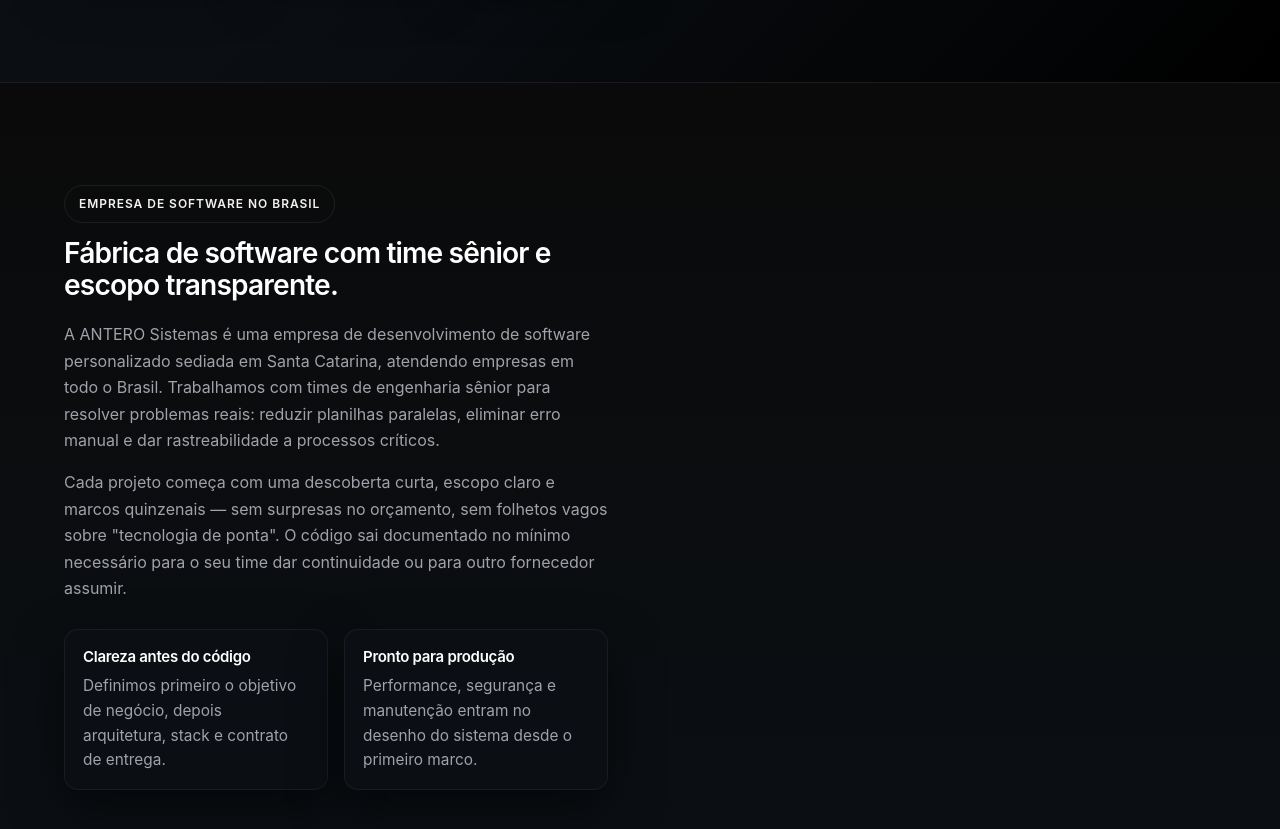
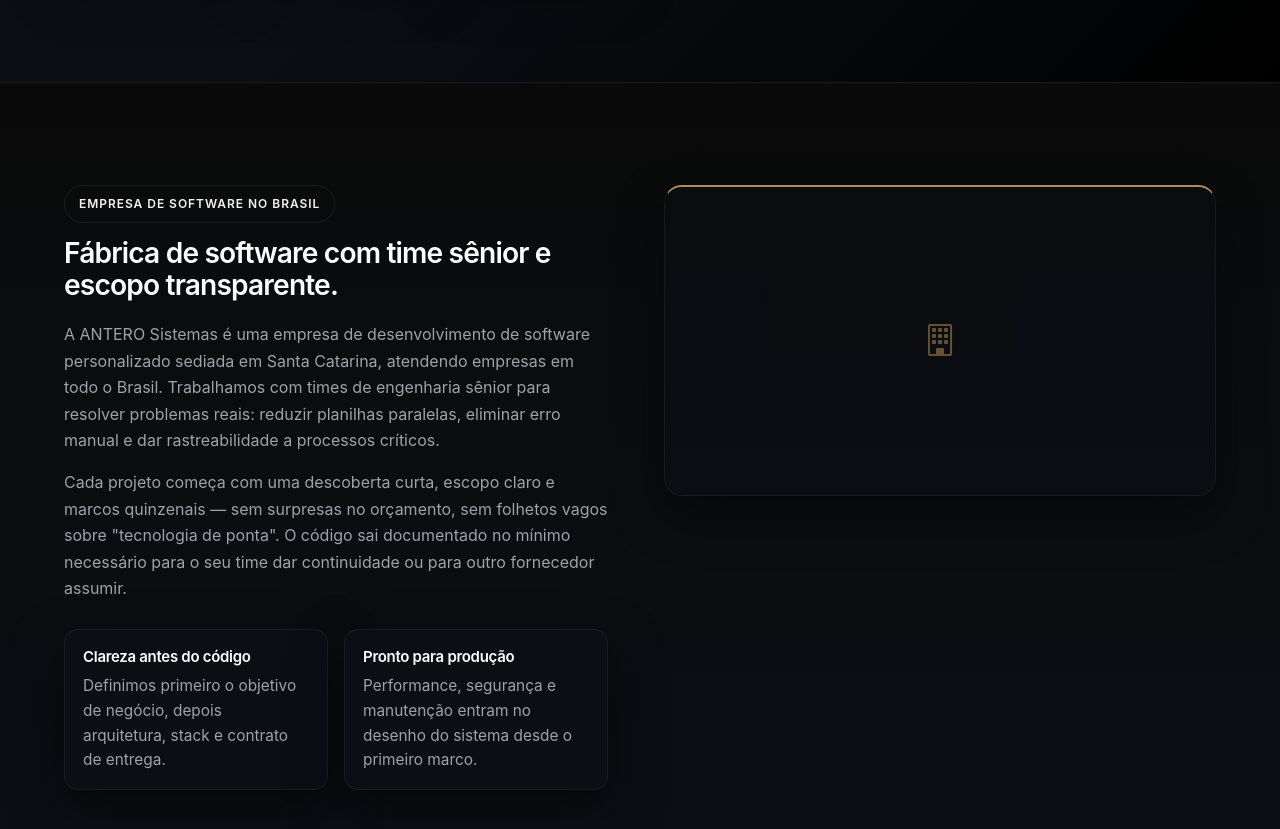
Before and after one commit to DavidEdsonDoNascimento/dnsistemas, a Next.js app: page / in a window 1280 px wide. Shown: the part 1360-2189 px from the top of the page. Built offline with nearby package versions, Linux system fonts and the light colour scheme; no server answers; what @mui/material-nextjs would draw is missing.

Commit message:
feat: incluido videos no hero e no about

```diff
--- a/src/app/(site)/page.tsx
+++ b/src/app/(site)/page.tsx
@@ -1,5 +1,7 @@
 import Script from 'next/script'
+import AboutOfficeVideo from '@/components/about/AboutOfficeVideo'
 import ContactForm from '@/components/contact-form'
+import HeroBackgroundVideo from '@/components/hero/HeroBackgroundVideo'
 import SiteHeader from '@/components/SiteHeader'
 import { getWhatsAppOrcamentoHref } from '@/lib/whatsapp-orcamento'
 import lc from '@/theme/landing.module.css'
@@ -139,6 +141,7 @@
           className={`hero section ${lc.landingHero}`}
           aria-labelledby="hero-title"
         >
+          <HeroBackgroundVideo />
           <div className={lc.landingHeroGlow} aria-hidden />
 
           <div className="container position-relative">
@@ -280,6 +283,10 @@
                     </div>
                   </div>
                 </div>
+              </div>
+
+              <div className="col-lg-6">
+                <AboutOfficeVideo />
               </div>
             </div>
           </div>
--- /dev/null
+++ b/src/components/about/AboutOfficeVideo.tsx
@@ -0,0 +1,119 @@
+'use client'
+
+import { useEffect, useRef, useState, useSyncExternalStore } from 'react'
+import styles from '@/theme/landing.module.css'
+
+const ABOUT_VIDEO_SRC = '/videos/office-1.mp4'
+const VISIBLE_ENOUGH_RATIO = 0.35
+
+type NetworkInformation = {
+  saveData?: boolean
+  effectiveType?: string
+}
+
+function isConnectionTooSlow() {
+  if (typeof navigator === 'undefined') return false
+  const connection = (navigator as Navigator & { connection?: NetworkInformation }).connection
+  if (!connection) return false
+  if (connection.saveData) return true
+  return connection.effectiveType === 'slow-2g' || connection.effectiveType === '2g'
+}
+
+function subscribeMotionPreference(callback: () => void) {
+  const query = window.matchMedia('(prefers-reduced-motion: reduce)')
+  query.addEventListener('change', callback)
+  return () => query.removeEventListener('change', callback)
+}
+
+function getVideoAllowedSnapshot() {
+  const prefersReducedMotion = window.matchMedia('(prefers-reduced-motion: reduce)').matches
+  return !prefersReducedMotion && !isConnectionTooSlow()
+}
+
+function getVideoAllowedServerSnapshot() {
+  return false
+}
+
+/**
+ * Vídeo editorial da seção "about". Sob reduced-motion, saveData ou conexão 2G,
+ * o <video> nunca é montado — só o painel de fallback (ícone) aparece.
+ */
+export default function AboutOfficeVideo() {
+  const allowed = useSyncExternalStore(
+    subscribeMotionPreference,
+    getVideoAllowedSnapshot,
+    getVideoAllowedServerSnapshot
+  )
+  const [hasError, setHasError] = useState(false)
+  const [srcAssigned, setSrcAssigned] = useState(false)
+  const [ready, setReady] = useState(false)
+  const frameRef = useRef<HTMLDivElement>(null)
+  const videoRef = useRef<HTMLVideoElement>(null)
+
+  const showVideo = allowed && !hasError
+
+  // Atribui o src apenas quando a área estiver perto da viewport.
+  useEffect(() => {
+    if (!showVideo || srcAssigned) return
+    const frame = frameRef.current
+    if (!frame) return
+
+    const observer = new IntersectionObserver(
+      (entries) => {
+        if (entries.some((entry) => entry.isIntersecting)) {
+          setSrcAssigned(true)
+          observer.disconnect()
+        }
+      },
+      { rootMargin: '300px 0px' }
+    )
+    observer.observe(frame)
+    return () => observer.disconnect()
+  }, [showVideo, srcAssigned])
+
+  // Toca/pausa conforme a visibilidade real, sem reiniciar o vídeo do começo.
+  useEffect(() => {
+    if (!srcAssigned) return
+    const frame = frameRef.current
+    const video = videoRef.current
+    if (!frame || !video) return
+
+    const observer = new IntersectionObserver(
+      (entries) => {
+        entries.forEach((entry) => {
+          if (entry.isIntersecting && entry.intersectionRatio >= VISIBLE_ENOUGH_RATIO) {
+            video.play().catch(() => {})
+          } else {
+            video.pause()
+          }
+        })
+      },
+      { threshold: [0, VISIBLE_ENOUGH_RATIO] }
+    )
+    observer.observe(frame)
+    return () => observer.disconnect()
+  }, [srcAssigned])
+
+  return (
+    <div ref={frameRef} className={styles.landingAboutVideoFrame}>
+      <div className={styles.landingAboutVideoFallback} aria-hidden>
+        <i className="bi bi-building" />
+      </div>
+
+      {showVideo && (
+        <video
+          ref={videoRef}
+          className={`${styles.landingAboutVideoEl} ${ready ? styles.landingAboutVideoElReady : ''}`}
+          src={srcAssigned ? ABOUT_VIDEO_SRC : undefined}
+          muted
+          loop
+          playsInline
+          preload="none"
+          aria-hidden
+          onLoadedData={() => setReady(true)}
+          onError={() => setHasError(true)}
+        />
+      )}
+    </div>
+  )
+}
--- /dev/null
+++ b/src/components/hero/HeroBackgroundVideo.tsx
@@ -0,0 +1,67 @@
+'use client'
+
+import { useState, useSyncExternalStore } from 'react'
+import styles from '@/theme/landing.module.css'
+
+const HERO_VIDEO_SRC = '/videos/dark-tec.mp4'
+
+type NetworkInformation = {
+  saveData?: boolean
+  effectiveType?: string
+}
+
+function isConnectionTooSlow() {
+  if (typeof navigator === 'undefined') return false
+  const connection = (navigator as Navigator & { connection?: NetworkInformation }).connection
+  if (!connection) return false
+  if (connection.saveData) return true
+  return connection.effectiveType === 'slow-2g' || connection.effectiveType === '2g'
+}
+
+function subscribeMotionPreference(callback: () => void) {
+  const query = window.matchMedia('(prefers-reduced-motion: reduce)')
+  query.addEventListener('change', callback)
+  return () => query.removeEventListener('change', callback)
+}
+
+function getVideoAllowedSnapshot() {
+  const prefersReducedMotion = window.matchMedia('(prefers-reduced-motion: reduce)').matches
+  return !prefersReducedMotion && !isConnectionTooSlow()
+}
+
+function getVideoAllowedServerSnapshot() {
+  return false
+}
+
+/**
+ * Vídeo de fundo decorativo do Hero. Não é montado (nenhum byte é baixado) sob
+ * reduced-motion, saveData ou conexão 2G — nesses casos o Hero mantém o gradiente atual.
+ */
+export default function HeroBackgroundVideo() {
+  const allowed = useSyncExternalStore(
+    subscribeMotionPreference,
+    getVideoAllowedSnapshot,
+    getVideoAllowedServerSnapshot
+  )
+  const [hasError, setHasError] = useState(false)
+  const [ready, setReady] = useState(false)
+
+  if (!allowed || hasError) return null
+
+  return (
+    <div className={styles.landingHeroVideoLayer} aria-hidden>
+      <video
+        className={`${styles.landingHeroVideoEl} ${ready ? styles.landingHeroVideoElReady : ''}`}
+        src={HERO_VIDEO_SRC}
+        autoPlay
+        muted
+        loop
+        playsInline
+        preload="none"
+        onLoadedData={() => setReady(true)}
+        onError={() => setHasError(true)}
+      />
+      <div className={styles.landingHeroVideoOverlay} />
+    </div>
+  )
+}
--- a/src/theme/landing-root.css
+++ b/src/theme/landing-root.css
@@ -21,6 +21,21 @@
       transparent 28%
     ),
     radial-gradient(circle at 82% 30%, rgba(139, 109, 65, 0.12), transparent 24%);
+  --dn-gradient-hero-video-scrim: linear-gradient(
+      120deg,
+      rgba(6, 6, 6, 0.82) 0%,
+      rgba(7, 7, 6, 0.66) 42%,
+      rgba(9, 8, 7, 0.5) 68%,
+      rgba(10, 9, 8, 0.4) 100%
+    ),
+    radial-gradient(circle at 82% 36%, rgba(139, 109, 65, 0.09), transparent 46%);
+  --dn-gradient-hero-video-scrim-mobile: linear-gradient(
+      180deg,
+      rgba(6, 6, 6, 0.78) 0%,
+      rgba(7, 7, 6, 0.64) 45%,
+      rgba(9, 8, 7, 0.56) 100%
+    ),
+    radial-gradient(circle at 50% 22%, rgba(139, 109, 65, 0.08), transparent 50%);
   --dn-primary-dark: #050505;
   --dn-header-bg: rgba(10, 10, 10, 0.88);
   --dn-header-backdrop-filter: blur(14px);
--- a/src/theme/landing.module.css
+++ b/src/theme/landing.module.css
@@ -212,6 +212,44 @@
   opacity: 1;
 }
 
+.landingHeroVideoLayer {
+  position: absolute;
+  inset: 0;
+  overflow: hidden;
+  pointer-events: none;
+}
+
+.landingHeroVideoEl {
+  width: 100%;
+  height: 100%;
+  object-fit: cover;
+  object-position: center center;
+  opacity: 0;
+  transition: opacity 800ms ease;
+}
+
+.landingHeroVideoElReady {
+  opacity: 1;
+}
+
+.landingHeroVideoOverlay {
+  position: absolute;
+  inset: 0;
+  background: var(--dn-gradient-hero-video-scrim);
+}
+
+@media (max-width: 767.98px) {
+  .landingHeroVideoOverlay {
+    background: var(--dn-gradient-hero-video-scrim-mobile);
+  }
+}
+
+@media (prefers-reduced-motion: reduce) {
+  .landingHeroVideoEl {
+    transition: none;
+  }
+}
+
 .landingHeroLayout {
   --bs-gutter-x: clamp(20px, 2.8vw, 36px);
   --bs-gutter-y: 24px;
@@ -405,6 +443,50 @@
   border-radius: var(--dn-radius-lg);
   box-shadow: var(--dn-shadow-about-img);
   border: 1px solid var(--dn-border);
+}
+
+.landingAboutVideoFrame {
+  position: relative;
+  width: 100%;
+  aspect-ratio: 16 / 9;
+  border-radius: var(--dn-radius-lg);
+  overflow: hidden;
+  border: 1px solid var(--dn-border);
+  border-top: 2px solid var(--dn-secondary);
+  box-shadow: var(--dn-shadow-about-img);
+}
+
+.landingAboutVideoFallback {
+  position: absolute;
+  inset: 0;
+  display: flex;
+  align-items: center;
+  justify-content: center;
+  background: var(--dn-service-card-bg);
+  color: var(--dn-secondary);
+  font-size: 2rem;
+  opacity: 0.55;
+}
+
+.landingAboutVideoEl {
+  position: absolute;
+  inset: 0;
+  width: 100%;
+  height: 100%;
+  object-fit: cover;
+  filter: saturate(0.94) brightness(0.95) contrast(1.03);
+  opacity: 0;
+  transition: opacity 700ms ease;
+}
+
+.landingAboutVideoElReady {
+  opacity: 1;
+}
+
+@media (prefers-reduced-motion: reduce) {
+  .landingAboutVideoEl {
+    transition: none;
+  }
 }
 
 .landingAboutContent {
--- a/src/theme/landingCssVars.ts
+++ b/src/theme/landingCssVars.ts
@@ -19,6 +19,8 @@
     '--dn-gradient-soft': g.soft,
     '--dn-gradient-cta': g.ctaBanner,
     '--dn-gradient-glow': g.heroGlow,
+    '--dn-gradient-hero-video-scrim': g.heroVideoScrim,
+    '--dn-gradient-hero-video-scrim-mobile': g.heroVideoScrimMobile,
     '--dn-primary-dark': p.footerBg,
     '--dn-header-bg': p.headerBackdrop,
     '--dn-header-backdrop-filter': h.backdropFilter,
--- a/src/theme/landingTokens.ts
+++ b/src/theme/landingTokens.ts
@@ -47,6 +47,10 @@
     soft: 'linear-gradient(180deg, #0A0A0A 0%, #0B0F14 100%)',
     heroGlow:
       'radial-gradient(circle at 20% 20%, rgba(176,141,87,0.14), transparent 28%), radial-gradient(circle at 82% 30%, rgba(139,109,65,0.12), transparent 24%)',
+    heroVideoScrim:
+      'linear-gradient(120deg, rgba(6,6,6,0.82) 0%, rgba(7,7,6,0.66) 42%, rgba(9,8,7,0.5) 68%, rgba(10,9,8,0.4) 100%), radial-gradient(circle at 82% 36%, rgba(139,109,65,0.09), transparent 46%)',
+    heroVideoScrimMobile:
+      'linear-gradient(180deg, rgba(6,6,6,0.78) 0%, rgba(7,7,6,0.64) 45%, rgba(9,8,7,0.56) 100%), radial-gradient(circle at 50% 22%, rgba(139,109,65,0.08), transparent 50%)',
   },
 
   header: {
```
Also changed, not shown: 1 other file (tests, documents, lock files or other folders).
